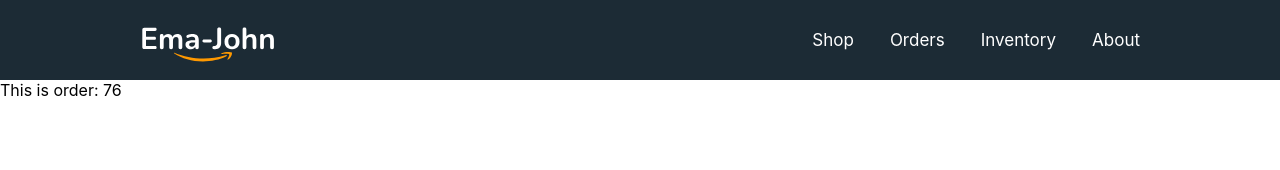
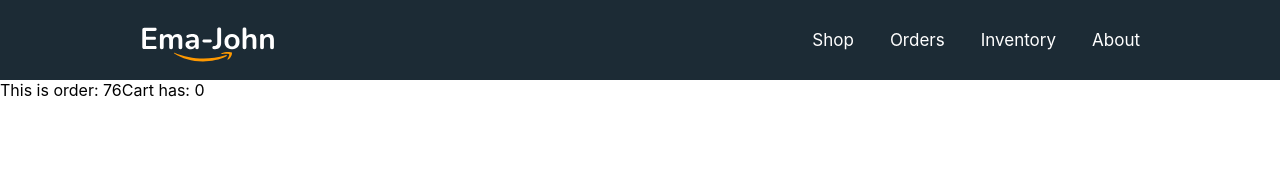
Before and after one commit to mrakib007/ema-john, a React (Create React App) app: page /orders in a window 1280 px wide. Shown: the top 170 px of the page. Built offline with nearby package versions, Linux system fonts and the light colour scheme.

Commit message:
cart custom hook added

```diff
--- a/src/components/Orders/Orders.js
+++ b/src/components/Orders/Orders.js
@@ -1,13 +1,16 @@
 import React from 'react';
+import useCart from '../../hooks/useCart';
 import useProducts from '../../hooks/useProducts';
 import './Orders.css';
 
 const Orders = () => {
     const [products,setProducts] = useProducts();
+    const [cart,setCart] = useCart(products);
     console.log(products);
     return (
         <div>
             This is order: {products.length}
+            Cart has: {cart.length}
         </div>
     );
 };
--- /dev/null
+++ b/src/hooks/useCart.js
@@ -0,0 +1,22 @@
+import { useEffect, useState } from "react"
+import { getStoredCart } from "../utilities/fakedb";
+
+const useCart = (products) =>{
+    const [cart,setCart] = useState([]);
+
+    useEffect(()=>{
+        const storedCart = getStoredCart();
+        const savedCart = [];
+        for(const id in storedCart){
+            const addedProduct = products.find(product=> product.id===id);
+            if(addedProduct){
+                const quantity = storedCart[id];
+                addedProduct.quantity = quantity;
+                savedCart.push(addedProduct);
+            }
+        }
+        setCart(savedCart);
+    },[products])
+    return [cart,setCart];
+}
+export default useCart;
```
